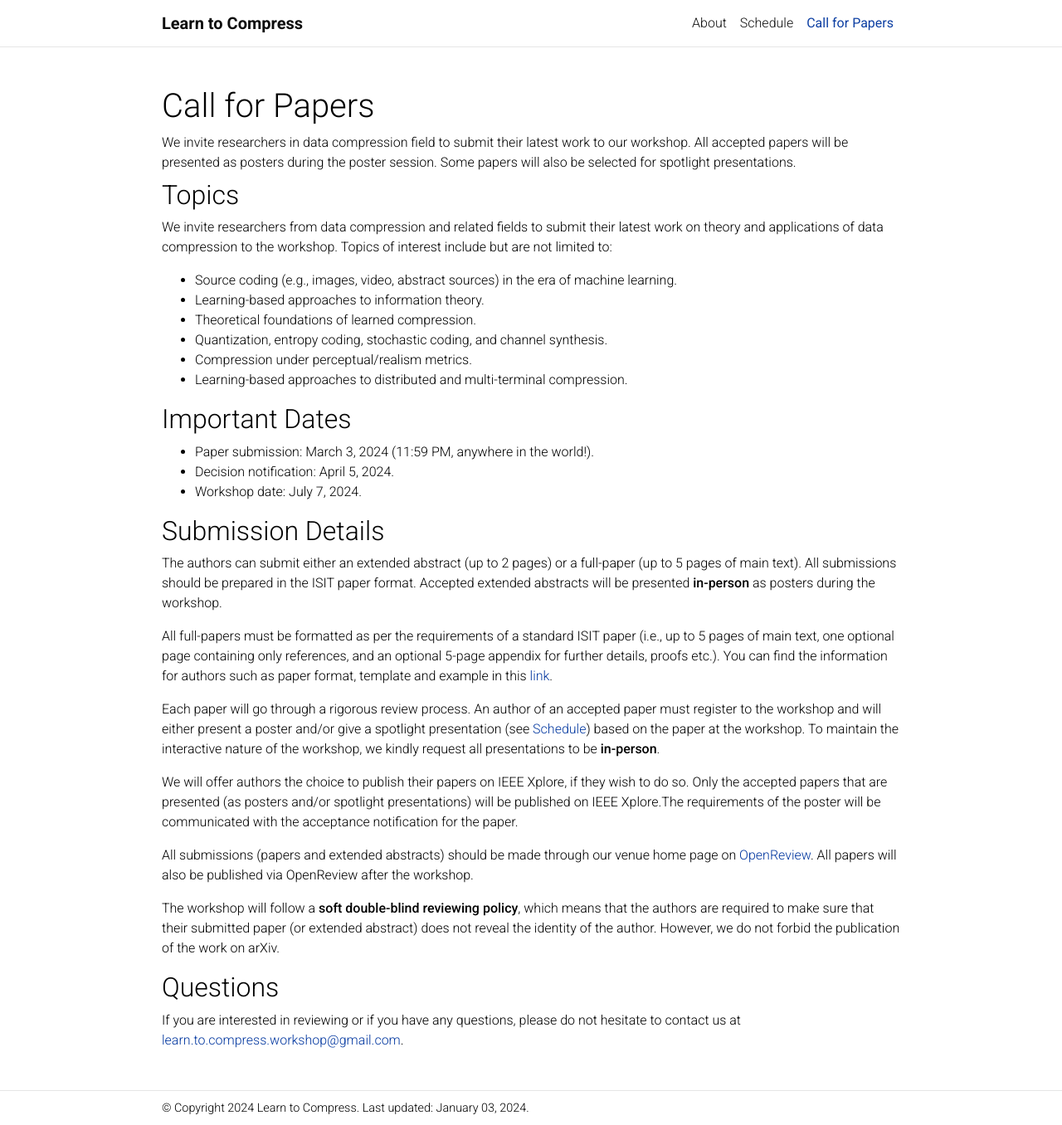
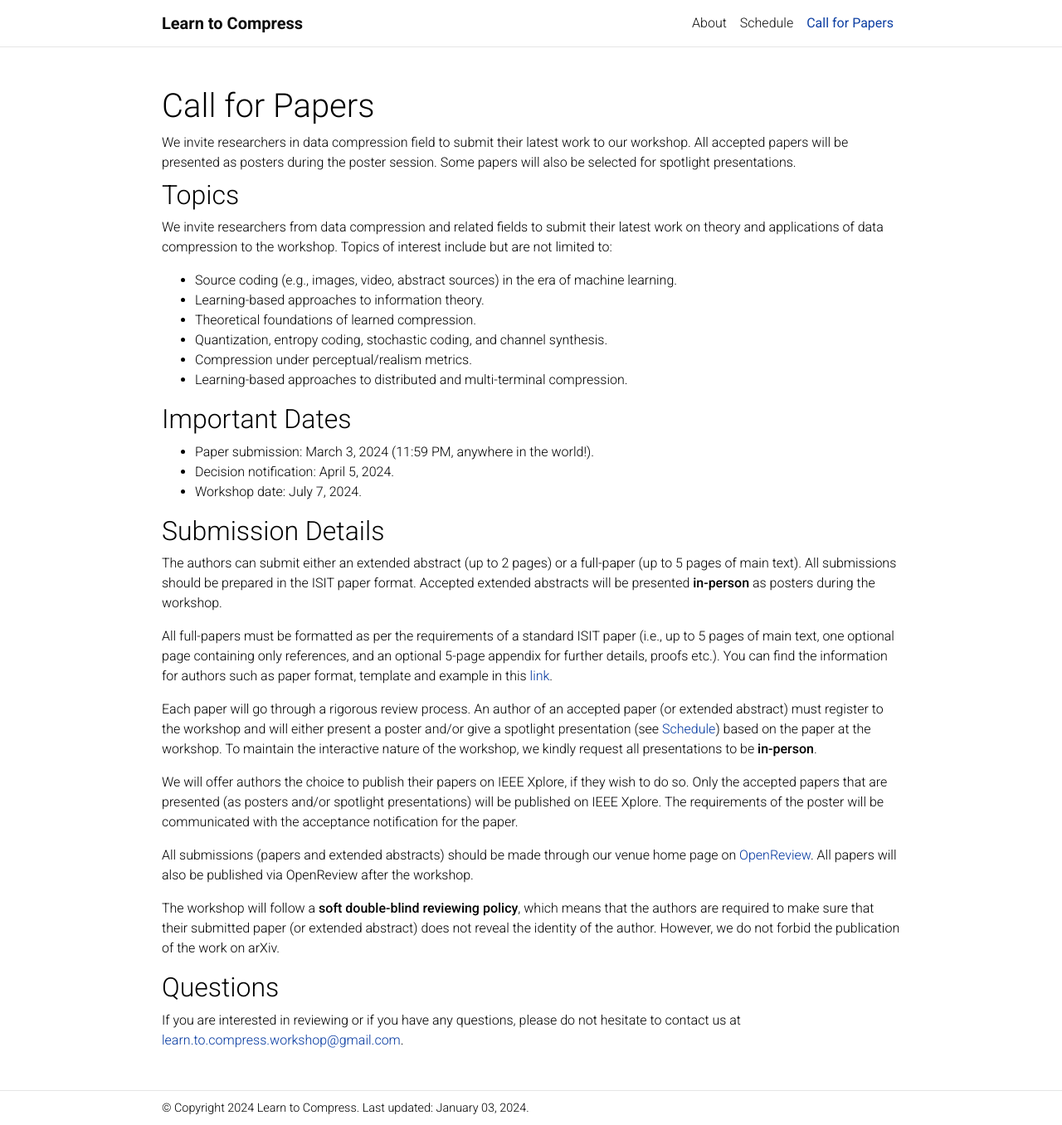
Before and after one commit to learn-to-compress-workshop-isit/learn-to-compress-workshop-isit.github.io, a Jekyll site: the page built from _pages/call.md, in a window 1280 px wide and 1356 px high. Shown: the whole window at 83% size. Built offline with Jekyll 4.4.1, drawn with Linux system fonts in a browser that asks for light colours; comment, search, counter and statistics services are not loaded; a style sheet for code colours, icons or effects is not loaded.

Commit message:
add 'extended abstract' somewhere

```diff
--- a/_pages/call.md
+++ b/_pages/call.md
@@ -28,9 +28,9 @@ The authors can submit either an extended abstract (up to 2 pages) or a full-pap
 
 All full-papers must be formatted as per the requirements of a standard ISIT paper (i.e., up to 5 pages of main text, one optional page containing only references, and an optional 5-page appendix for further details, proofs etc.). You can find the information for authors such as paper format, template and example in this [link](https://2024.ieee-isit.org/information-authors-0).
 
-Each paper will go through a rigorous review process. An author of an accepted paper must register to the workshop and will either present a poster and/or give a spotlight presentation (see [Schedule](https://learn-to-compress-workshop-isit.github.io/schedule/)) based on the paper at the workshop. To maintain the interactive nature of the workshop, we kindly request all presentations to be **in-person**.
+Each paper will go through a rigorous review process. An author of an accepted paper (or extended abstract) must register to the workshop and will either present a poster and/or give a spotlight presentation (see [Schedule](https://learn-to-compress-workshop-isit.github.io/schedule/)) based on the paper at the workshop. To maintain the interactive nature of the workshop, we kindly request all presentations to be **in-person**.
 
-We will offer authors the choice to publish their papers on IEEE Xplore, if they wish to do so. Only the accepted papers that are presented (as posters and/or spotlight presentations) will be published on IEEE Xplore.The requirements of the poster will be communicated with the acceptance notification for the paper.
+We will offer authors the choice to publish their papers on IEEE Xplore, if they wish to do so. Only the accepted papers that are presented (as posters and/or spotlight presentations) will be published on IEEE Xplore. The requirements of the poster will be communicated with the acceptance notification for the paper.
 
 All submissions (papers and extended abstracts) should be made through our venue home page on [OpenReview](https://openreview.net/group?id=IEEE.org/ISIT/2024/Workshop/LCW#tab-your-consoles). All papers will also be published via OpenReview after the workshop.
 
```
Also changed, not shown: 2 other files.
